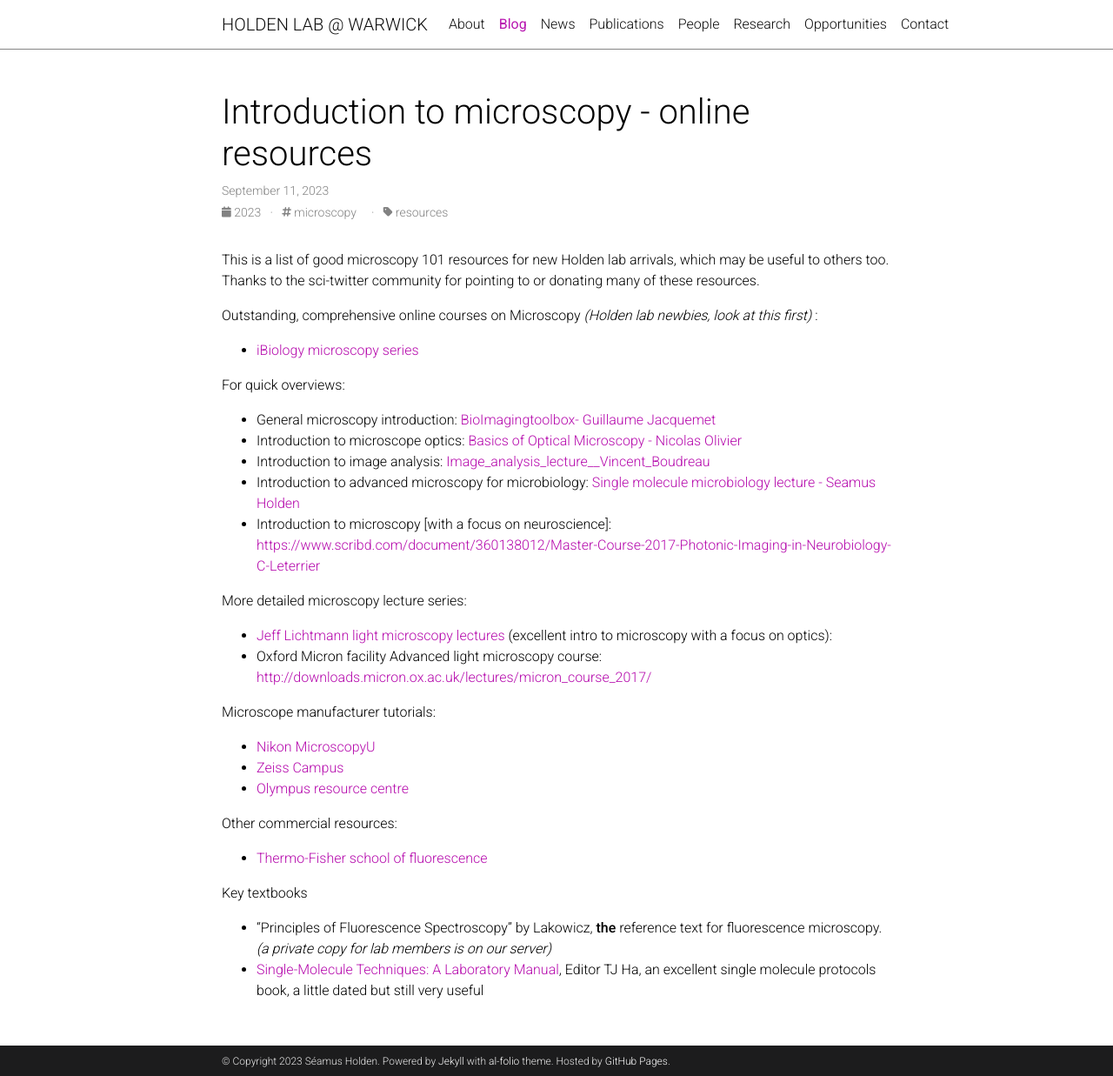
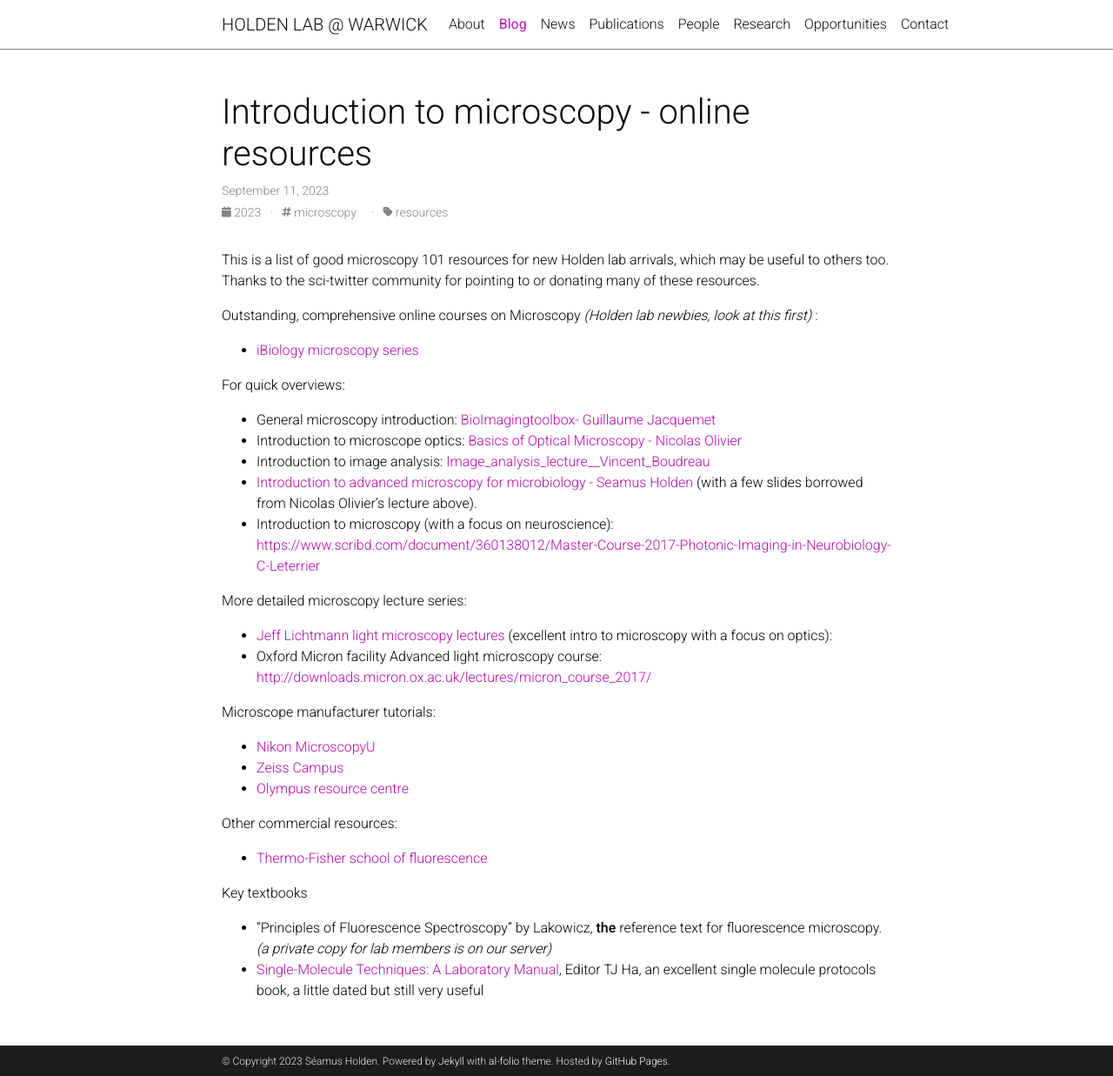
Before and after one commit to HoldenLab/holdenlab.github.io, a Jekyll site: the page built from _posts/2023-09-11-intro-to-microscopy.md, in a window 1280 px wide and 1237 px high. Shown: the whole window at 87% size. Built offline with Jekyll 4.4.1, drawn with Linux system fonts in a browser that asks for light colours; comment, search, counter and statistics services are not loaded; a style sheet for code colours, icons or effects is not loaded.

Commit message:
Replace my old bacterial microscopy lecture with latest

```diff
--- a/_posts/2023-09-11-intro-to-microscopy.md
+++ b/_posts/2023-09-11-intro-to-microscopy.md
@@ -12,11 +12,11 @@
 - [iBiology microscopy series](https://www.ibiology.org/online-biology-courses/microscopy-series/)
 
 For quick overviews:
-- General microscopy introduction: [BioImagingtoolbox- Guillaume Jacquemet](assets/pdf/bioimagingtoolbox-guillaume-jacquemet-small.pdf)
-- Introduction to microscope optics: [Basics of Optical Microscopy - Nicolas Olivier](assets/pdf/basics-of-optical-microscopy-nicolas-olivier.pdf)
-- Introduction to image analysis: [Image_analysis_lecture__Vincent_Boudreau](assets/pdf/image_analysis_lecture__vincent_boudreau.pdf)
-- Introduction to advanced microscopy for microbiology: [Single molecule microbiology lecture - Seamus Holden](assets/pdf/single-molecule-microbiology-lecture-seamus-holden.pdf)
-- Introduction to microscopy [with a focus on neuroscience]: [https://www.scribd.com/document/360138012/Master-Course-2017-Photonic-Imaging-in-Neurobiology-C-Leterrier](https://www.scribd.com/document/360138012/Master-Course-2017-Photonic-Imaging-in-Neurobiology-C-Leterrier)
+- General microscopy introduction: [BioImagingtoolbox- Guillaume Jacquemet](/assets/pdf/bioimagingtoolbox-guillaume-jacquemet-small.pdf)
+- Introduction to microscope optics: [Basics of Optical Microscopy - Nicolas Olivier](/assets/pdf/basics-of-optical-microscopy-nicolas-olivier.pdf)
+- Introduction to image analysis: [Image_analysis_lecture__Vincent_Boudreau](/assets/pdf/image_analysis_lecture__vincent_boudreau.pdf)
+- [Introduction to advanced microscopy for microbiology - Seamus Holden](/assets/pdf/Mol_Micro_Lecture_5_Holden_Advanced_microscopy_for_microbiology.pdf) (with a few slides borrowed from Nicolas Olivier's lecture above).
+- Introduction to microscopy (with a focus on neuroscience): [https://www.scribd.com/document/360138012/Master-Course-2017-Photonic-Imaging-in-Neurobiology-C-Leterrier](https://www.scribd.com/document/360138012/Master-Course-2017-Photonic-Imaging-in-Neurobiology-C-Leterrier)
 
 More detailed microscopy lecture series:
 - [Jeff Lichtmann light microscopy lectures](https://www.dropbox.com/sh/op30r8upwk5d0y5/AAAy_KyHesTVy2Tres6lyNa5a?dl=0) (excellent intro to microscopy with a focus on optics):
```
Also changed, not shown: 1 other file.
